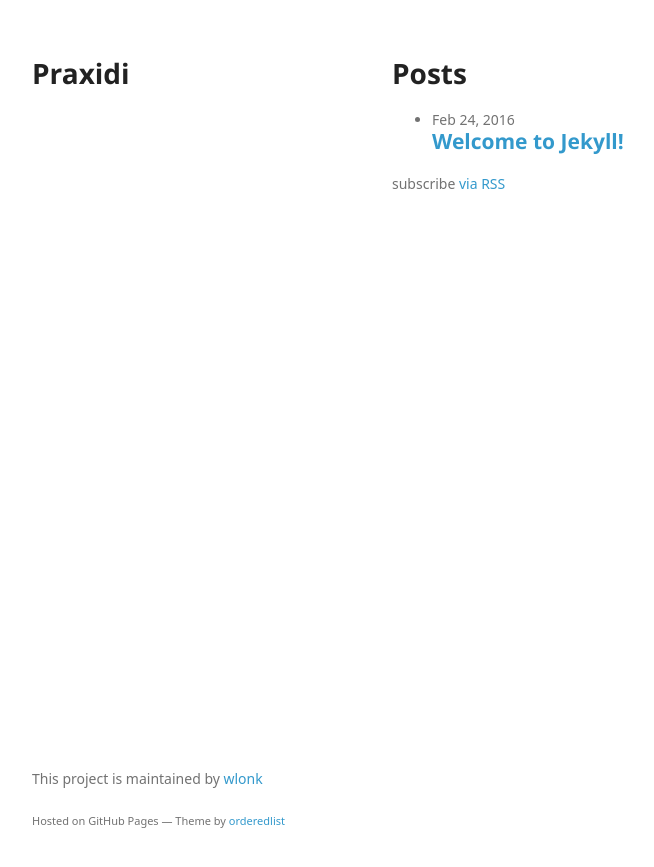
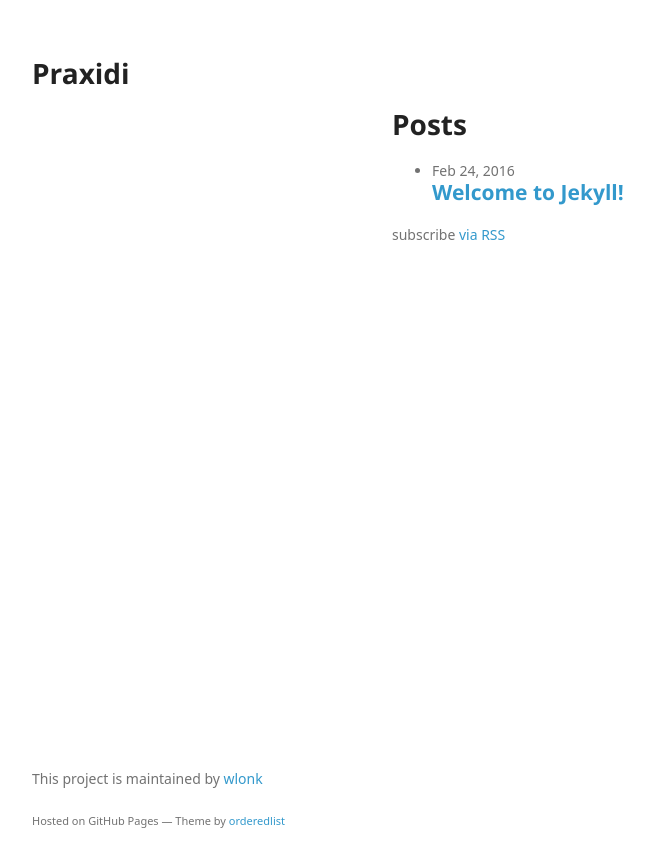
Before and after one commit to wlonk/praxidi, a Jekyll site: the page built from index.html, in a window 1280 px wide. Shown: the top 867 px of the page, without its empty margins (178-832 px from the left). Built offline with Jekyll 4.4.1, drawn with Linux system fonts in a browser that asks for light colours; some web fonts are replaced.

Commit message:
Fix stylesheets.

```diff
--- a/_layouts/default.html
+++ b/_layouts/default.html
@@ -9,7 +9,7 @@
     <title>Praxidi</title>
     <title>{% if page.title %}{{ page.title | escape }}{% else %}{{ site.title | escape }}{% endif %}</title>
 
-    <link rel="stylesheet" href="{{ "css/main.css" | prepend: site.baseurl }}">
+    <link rel="stylesheet" href="{{ "/css/main.css" | prepend: site.baseurl }}">
     <!--[if lt IE 9]>
     <script src="//html5shiv.googlecode.com/svn/trunk/html5.js"></script>
     <![endif]-->
--- a/_sass/_styles.scss
+++ b/_sass/_styles.scss
@@ -159,8 +159,6 @@
 
 header {
   width:270px;
-  float:left;
-  position:fixed;
   -webkit-font-smoothing:subpixel-antialiased;
 }
 
```
